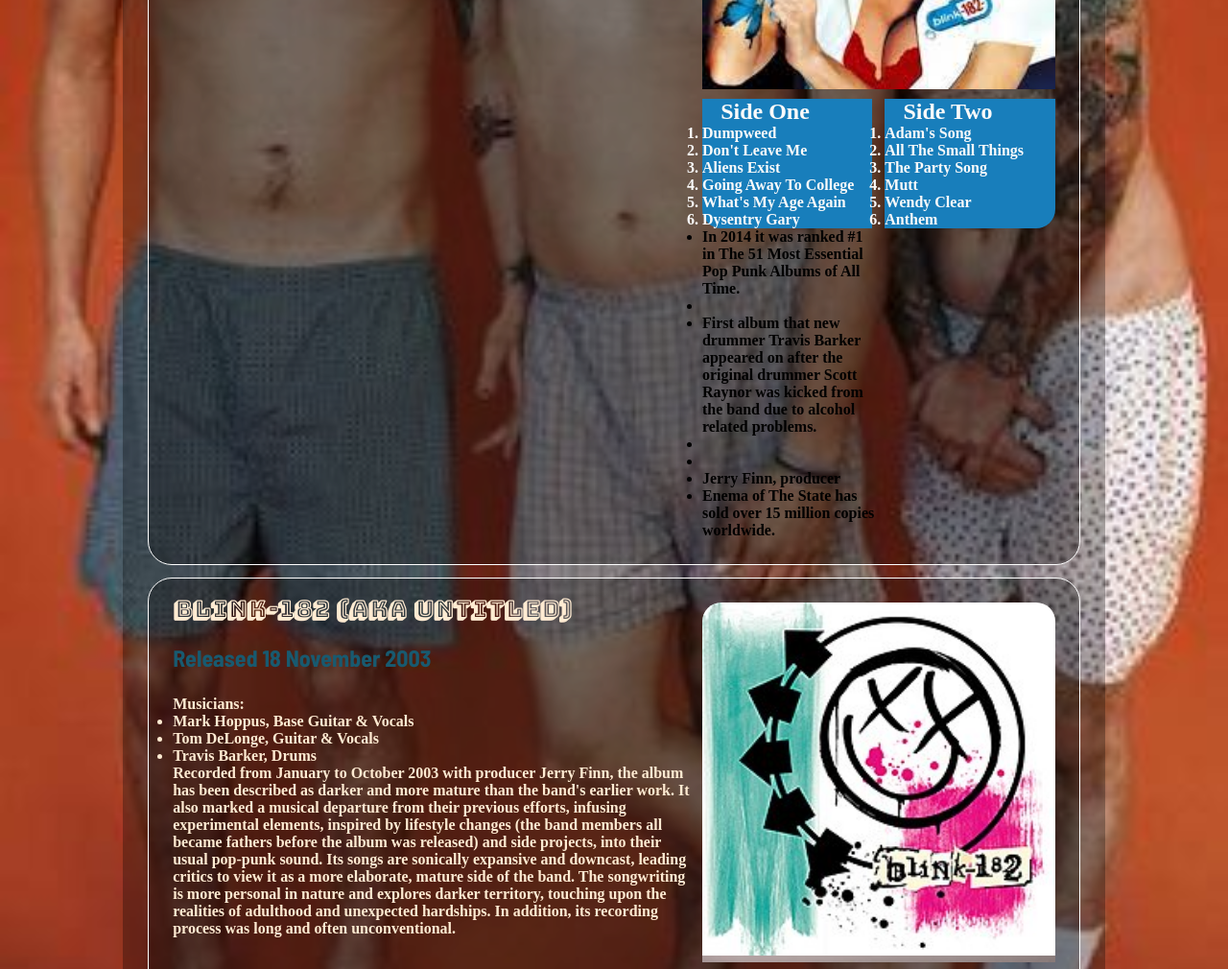
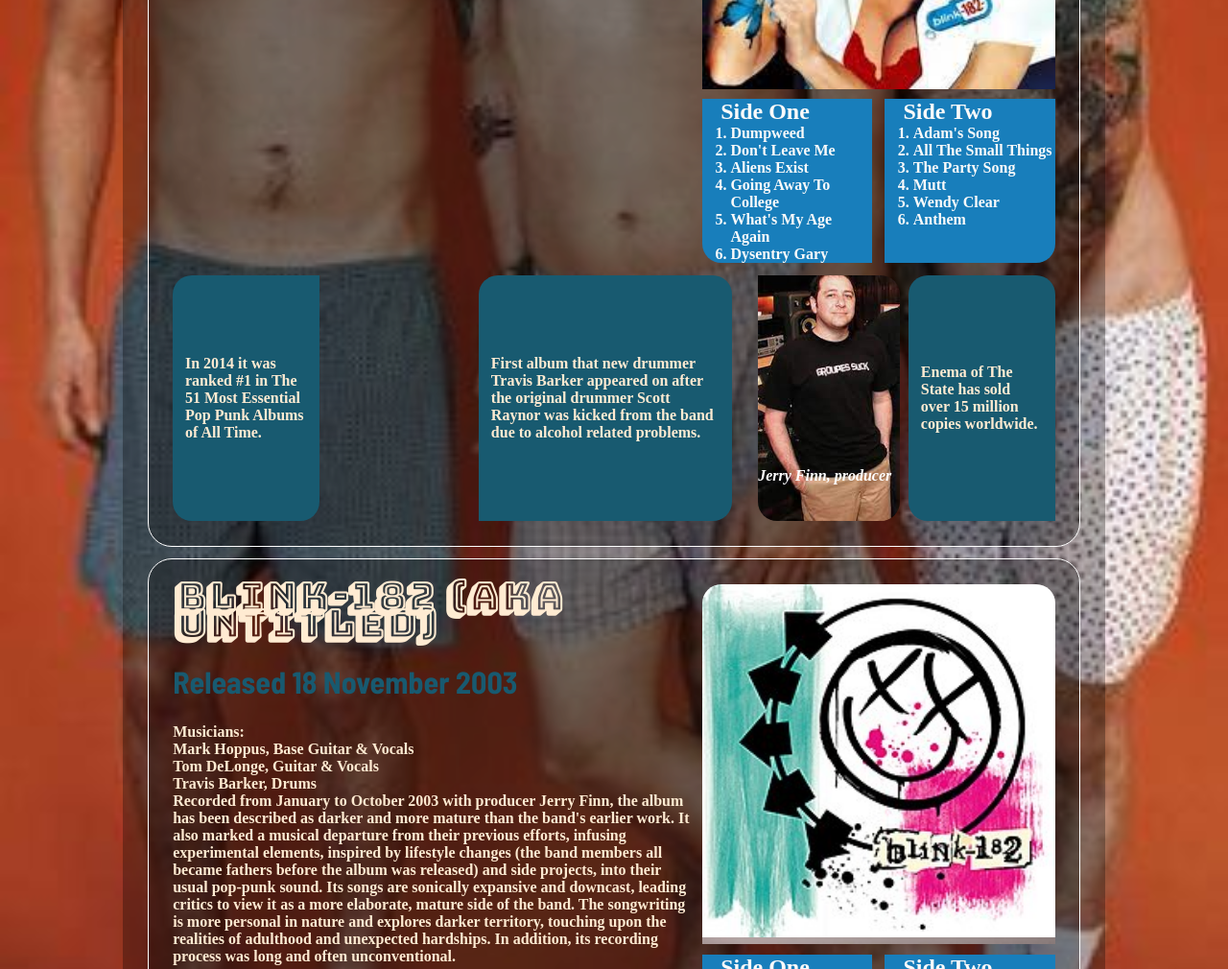
Before and after one commit to DHTheba/Du1Projekt, a plain HTML site: page sidan/index.html in a window 1280 px wide. Shown: the part 680-1690 px from the top of the page at 96% size. Drawn offline with Linux system fonts and the light colour scheme; a web font is replaced by a local one.

Commit message:
CSS cont.
Continued on CSS code. Fixed first album boxes and layout with colors and padding and sizes.
Changed font size of headers and took away UL dots.

```diff
--- a/sidan/index.html
+++ b/sidan/index.html
@@ -87,14 +87,15 @@
           </div>
 
           <ul class="anecdotes">
-            <li class="top_right_90">In 2014 it was ranked #1 in The 51 Most Essential Pop Punk Albums of All Time.</li>
+            <li class="box top_right_90">In 2014 it was ranked #1 in The 51 Most Essential Pop Punk Albums of All Time.
+            </li>
             <li class="empty"></li>
-            <li class="two_wide bottom_left_90">First album that new drummer Travis Barker appeared on after the
+            <li class="box two_wide bottom_left_90">First album that new drummer Travis Barker appeared on after the
               original drummer Scott Raynor was kicked from the band due to alcohol related problems.</li>
-            <li class="empty tablet_empty"></li>
-            <li class="empty phone_empty"></li>
-            <li class="image image_1 top_left_90">Jerry Finn, producer</li>
-            <li class="bottom_right_90">Enema of The State has sold over 15 million copies worldwide.</li>
+            <li class="tablet_empty"></li>
+            <li class="phone_empty"></li>
+            <li class="image box_one">Jerry Finn, producer</li>
+            <li class="box bottom_right_90">Enema of The State has sold over 15 million copies worldwide.</li>
           </ul>
 
         </article>
@@ -162,16 +163,18 @@
           </div>
 
           <ul class="anecdotes">
-            <li class="two_wide bottom_left_90">Fans were generally split regarding the band's "new" direction, but the
+            <li class="box bottom_left_90">Fans were generally split regarding the band's "new" direction, but the
               album proved successful, selling 2.2 million copies in the United States. It received positive reviews,
               with critics welcoming its change in tone. Lead singles "Feeling This" and "I Miss You" received the most
               radio airplay out of the four singles released, and peaked high on Billboard charts. </li>
-            <li class="top_left_90">The album was their longest studio album to date, clocking in at 49 minutes.</li>
-            <li class="empty tablet_empty"></li>
-            <li class="empty tablet_empty"></li>
-            <li class="two_wide image image_1 top_left_90">Audience at Wiltern Theater in LA on the 10th year
+            <li class="box top_left_90">The album was their longest studio album to date, clocking in at 49 minutes.
+            </li>
+            <li class="tablet_empty"></li>
+            <li class="phone_empty"></li>
+            <li class="image box_two">Audience at Wiltern Theater in LA on the 10th year
               anniversary gig of the album Untitled.</li>
-            <li class="bottom_right_90">The UK album included two bonus tracks 'Not Now' and 'Anthem Part Two (live in
+            <li class="box bottom_right_90">The UK album included two bonus tracks 'Not Now' and 'Anthem Part Two (live
+              in
               Chicago)' </li>
           </ul>
 
--- a/sidan/styles.css
+++ b/sidan/styles.css
@@ -15,6 +15,15 @@
     font-weight: bold;
     list-style: none;
 
+}
+
+p,
+h2,
+ul,
+footer {
+    font-family: 'Barlow Condensed';
+    font-weight: bold;
+    list-style: none;
 }
 
 /*first layer Background*/
@@ -65,6 +74,7 @@
     background-color: black;
     color: #185a70;
     border: solid 1px white;
+    font-weight: bold;
 
 }
 
@@ -89,12 +99,14 @@
 .album_data h1 {
     font-family: 'Bungee Shade';
     line-height: 0.7;
+    font-size: 250%;
 }
 
 .album_data h2 {
     font-family: 'Barlow Semi Condensed';
     color: #185a70;
     padding: 2vw 0;
+    font-size: 200%;
 }
 
 .cover {
@@ -144,17 +156,79 @@
 .song_list>div>ul {
     list-style: decimal;
     margin-top: 0;
+    margin-left: 2.3vw;
 }
 
 .song_list>div>h2 {
     margin-left: 1.5vw;
     margin-bottom: 0;
+
 }
 
 .song_list>div:nth-child(1) {
-    border-radius: 0 0 0 20px
+    border-radius: 0 0 0 20px;
 }
 
 .song_list>div:nth-child(2) {
-    border-radius: 0 0 20px 0
+    border-radius: 0 0 20px 0;
+
 }
+
+.anecdotes {
+    display: flex;
+    grid-column: 1 / span 5;
+    list-style: none;
+    color: #ffebd2;
+    gap: 1%;
+    margin-top: 1vw;
+    margin-bottom: 0;
+    padding-left: 0;
+
+}
+
+#enema_of_the_state .box {
+    display: flex;
+    align-items: center;
+    height: 20vw;
+    background-color: #185a70;
+    padding: 1vw;
+
+}
+
+#enema_of_the_state .box_one {
+    display: flex;
+    align-items: flex-end;
+    background-image: url(images/JerryFinn.jpg);
+    background-size: cover;
+    background-position: center;
+    color: white;
+    font-style: italic;
+    font-weight: bold;
+    border-radius: 0 20px 20px 20px;
+    padding-bottom: 3vw;
+
+}
+
+#enema_of_the_state .top_right_90 {
+    width: 20%;
+    border-radius: 20px 0 20px 20px;
+}
+
+#enema_of_the_state .empty {
+    width: 20%;
+
+}
+
+#enema_of_the_state .bottom_left_90 {
+    width: 35%;
+    border-radius: 20px 20px 20px 0;
+}
+
+#enema_of_the_state .image {
+    width: 20%;
+}
+
+#enema_of_the_state .bottom_right_90 {
+    width: 20%;
+    border-radius: 20px 20px 0 20px;
+}
```
Also changed, not shown: sidan/images/JerryFinn.jpg (added).
